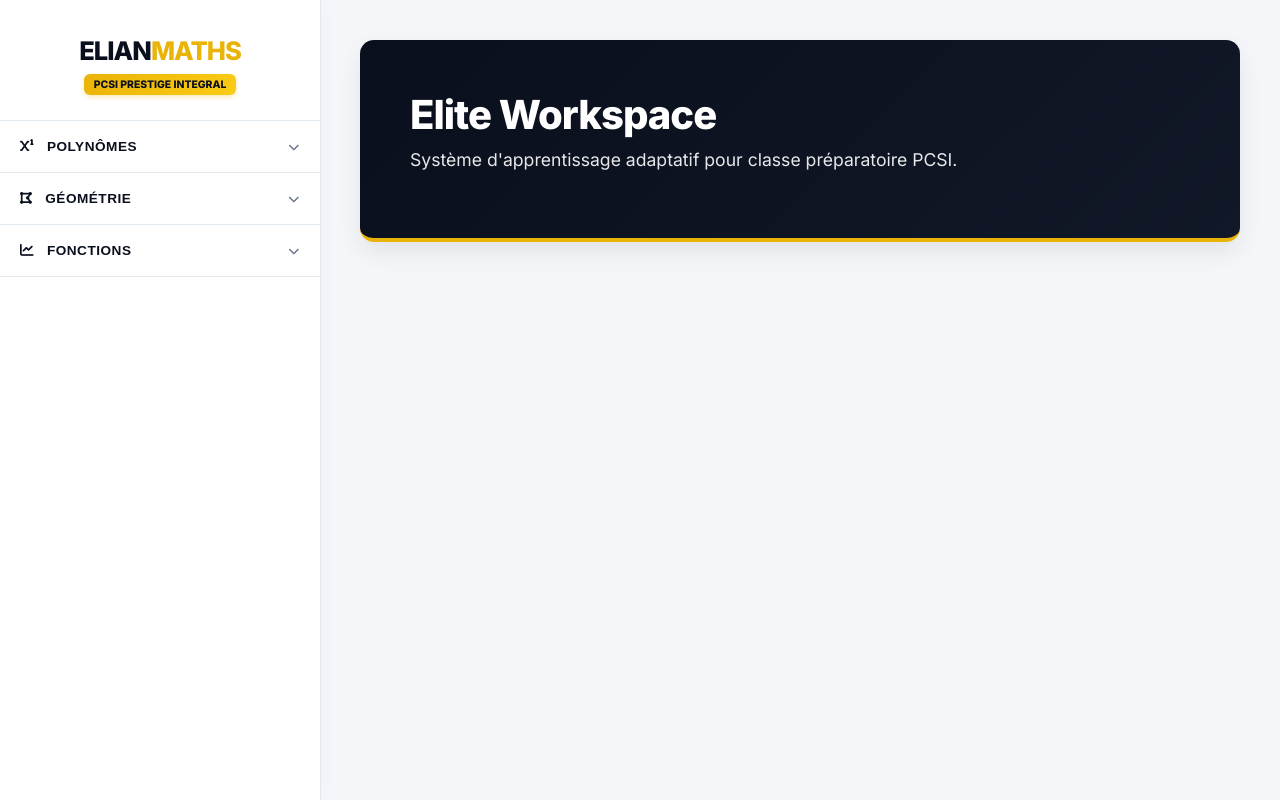
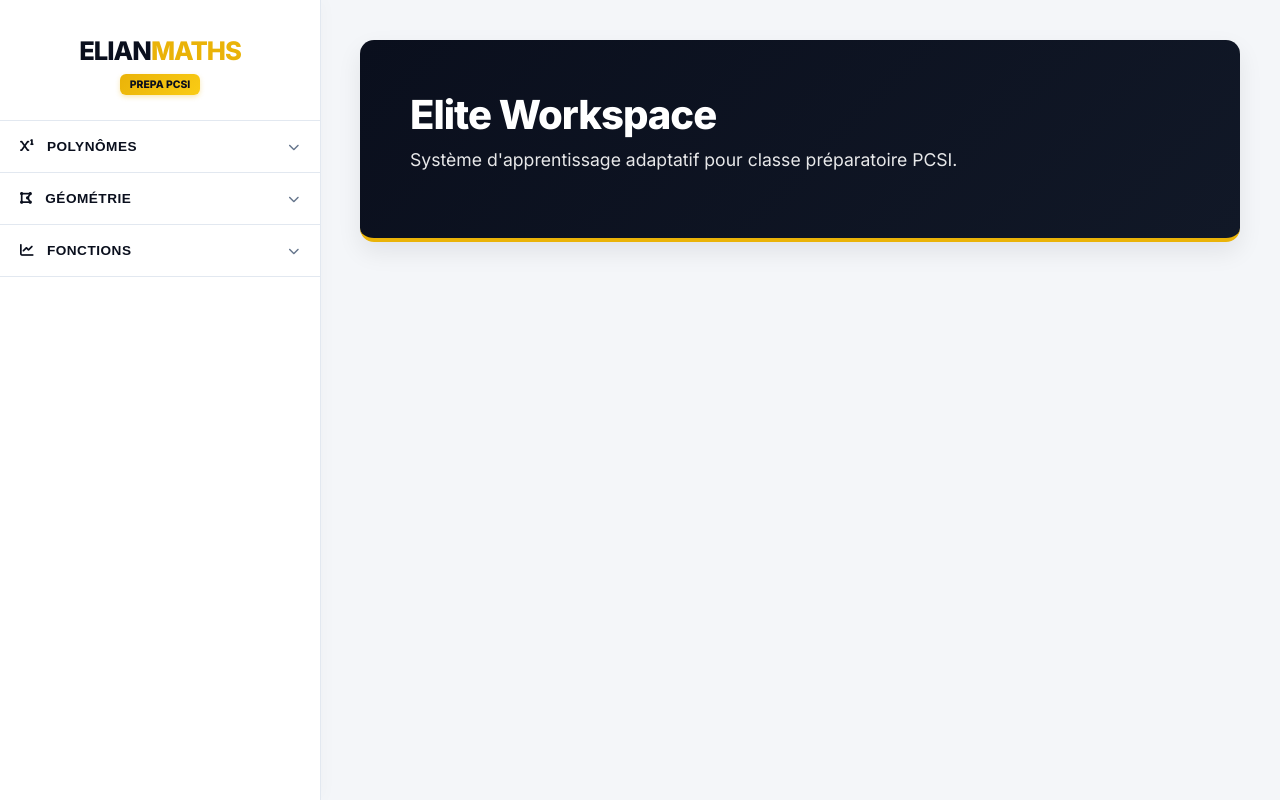
Before and after one commit to boris-kin230/S_B_MATHS, a plain HTML site: page index.html in a window 1280 px wide. Drawn offline with nearby package versions, Linux system fonts and the light colour scheme.

Commit message:
Update index.html

```diff
--- a/index.html
+++ b/index.html
@@ -235,7 +235,7 @@
 <div id="sidebar">
     <div class="logo-container">
         <div class="logo-text">ELIAN<span>MATHS</span></div>
-        <div class="badge-prestige">PCSI PRESTIGE INTEGRAL</div>
+        <div class="badge-prestige">PREPA PCSI</div>
     </div>
 
     <nav id="menu">
```
